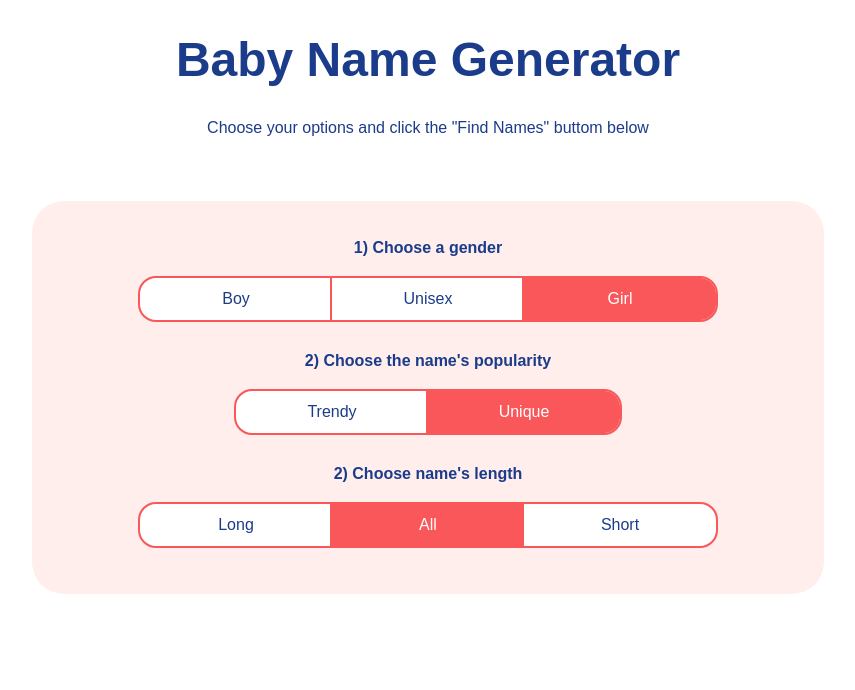
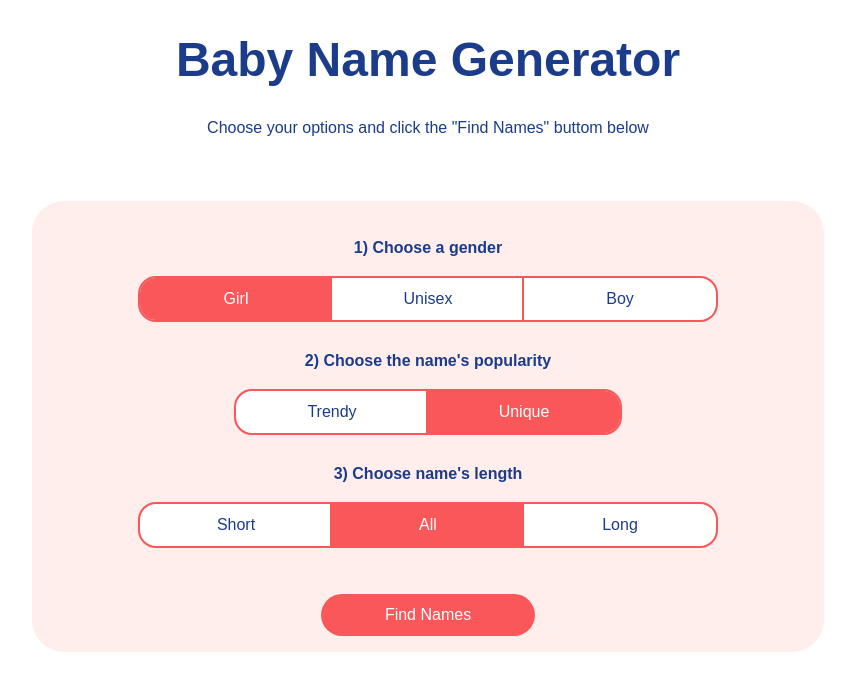
Before and after one commit to Hamza-Harzi/GenerateYourBabyName, a Nuxt app: page / in a window 1280 px wide. Shown: the top 690 px of the page, without its empty margins (212-1067 px from the left). Built offline with nearby package versions, Linux system fonts and the light colour scheme.

Commit message:
work with enum in typeScript

```diff
--- a/app.vue
+++ b/app.vue
@@ -1,36 +1,13 @@
 <script setup lang="ts">
+import { Gender, Popularity, Length, names } from "@/data";
 //use typeScript to define the types of our variables
 //utilise reactive in order to have a state of object
-
-enum Gender {
-  //here we will define all of the different options that we have for a particular gender option
-  GIRL = "Girl",
-  BOY = "Boy",
-  UNISEX = "Unisex",
-}
-enum Popularity {
-  //here we will define all of the different options that we have for a particular gender option
-  TRENDY = "Trendy",
-  UNIQUE = "Unique",
-}
-enum Length {
-  //here we will define all of the different options that we have for a particular gender option
-  LONG = "Long",
-  ALL = "All",
-  SHORT = "Short",
-}
-
 interface OptionsState {
   // we're going to define the type of each key value pair
   gender: Gender;
   popularity: Popularity;
   length: Length;
 }
-const obj: OptionsState = {
-  gender: Gender.GIRL,
-  length: Length.ALL,
-  popularity: Popularity.UNIQUE,
-};
 
 const options = reactive<OptionsState>({
   //our state
@@ -38,74 +15,60 @@ const options = reactive<OptionsState>({
   length: Length.ALL,
   popularity: Popularity.UNIQUE,
 });
+
+//we want to compute all of the different name that is belonging to the categories that were selected
+//hachti bil names fih majmou3a min string fi west array
+
+//we need figure out all of the names that belong to the category that our state is currently in
+const computedSelectedNames = () => {
+  const filteredName = names
+    .filter((name) => name.gender === options.gender)
+    .filter((name) => name.popularity === options.popularity)
+    .filter((name) => {
+      if (options.length === Length.ALL) return true;
+      else return name.length === options.length;
+    });
+
+  selectedNames.value = filteredName.map((name) => name.name);
+};
+
+const selectedNames = ref<string[]>([]);
+const optionArray = [
+  {
+    title: "1) Choose a gender",
+    category: "gender",
+    buttons: [Gender.GIRL, Gender.UNISEX, Gender.BOY],
+  },
+  {
+    title: "2) Choose the name's popularity",
+    category: "popularity",
+    buttons: [Popularity.TRENDY, Popularity.UNIQUE],
+  },
+  {
+    title: "3) Choose name's length",
+    category: "length",
+    buttons: [Length.SHORT, Length.ALL, Length.LONG],
+  },
+];
 </script>
+
 <template>
   <div class="container">
     <h1>Baby Name Generator</h1>
     <p>Choose your options and click the "Find Names" buttom below</p>
     <div class="options-container">
-      <div class="option-container">
-        <h4>1) Choose a gender</h4>
-        <div class="option-buttons">
-          <button
-            class="option option-left"
-            :class="options.gender === Gender.BOY && 'option-active'"
-          >
-            Boy
-          </button>
-          <button
-            class="option"
-            :class="options.gender === Gender.UNISEX && 'option-active'"
-          >
-            Unisex
-          </button>
-          <button
-            class="option option-right"
-            :class="options.gender === Gender.GIRL && 'option-active'"
-          >
-            Girl
-          </button>
-        </div>
-      </div>
-      <div class="option-container">
-        <h4>2) Choose the name's popularity</h4>
-        <div class="option-buttons">
-          <button
-            class="option option-left"
-            :class="options.popularity === Popularity.TRENDY && 'option-active'"
-          >
-            Trendy
-          </button>
-          <button
-            class="option option-right"
-            :class="options.popularity === Popularity.UNIQUE && 'option-active'"
-          >
-            Unique
-          </button>
-        </div>
-      </div>
-      <div class="option-container">
-        <h4>2) Choose name's length</h4>
-        <div class="option-buttons">
-          <button
-            class="option option-left"
-            :class="options.length === Length.LONG && 'option-active'"
-          >
-            Long
-          </button>
-          <button
-            class="option"
-            :class="options.length === Length.ALL && 'option-active'"
-          >
-            All
-          </button>
-          <button
-            class="option option-right"
-            :class="options.length === Length.SHORT && 'option-active'"
-          >
-            Short
-          </button>
-        </div>
+      <Option
+        v-for="option in optionArray"
+        :key="option.title"
+        :option="option"
+        :options="options"
+      />
+      <button class="primary" @click="computedSelectedNames">Find Names</button>
+    </div>
+    <div class="cards-container">
+      <div v-for="name in selectedNames" :key="name" class="card">
+        <h4>{{ name }}</h4>
+        <p>x</p>
       </div>
     </div>
   </div>
@@ -131,28 +94,41 @@ h1 {
   margin-top: 4rem;
   position: relative;
 }
-.option-container {
-  margin-bottom: 2rem;
-}
-.option {
-  background: white;
-  outline: 0.15rem solid rgb(249, 87, 89);
-  border: none;
-  padding: 0.75rem;
-  width: 12rem;
-  font-size: 1rem;
-  color: rgb(27, 60, 138);
-  cursor: pointer;
-  font-weight: 200;
-}
-.option-left {
-  border-radius: 1rem 0 0 1rem;
-}
-.option-right {
-  border-radius: 0 1rem 1rem 0;
-}
-.option-active {
+
+.primary {
   background-color: rgb(249, 87, 89);
   color: white;
+  border-radius: 6.5rem;
+  border: none;
+  padding: 0.75rem 4rem;
+  font-size: 1rem;
+  margin-top: 1rem;
+  cursor: pointer;
 }
+
+.cards-container {
+  display: flex;
+  margin-top: 3rem;
+  flex-wrap: wrap;
+}
+
+.card {
+  background-color: rgb(27, 60, 138);
+  width: 28%;
+  color: white;
+  border-radius: 1rem;
+  padding: 0.1rem;
+  margin-right: 0.5rem;
+  margin-bottom: 1rem;
+  position: relative;
+}
+
+.card p {
+  position: absolute;
+  top: -29%;
+  left: 92.5%;
+  cursor: pointer;
+  color: rgba(255, 255, 255, 0.178);
+}
+/* 209*/
 </style>
```
